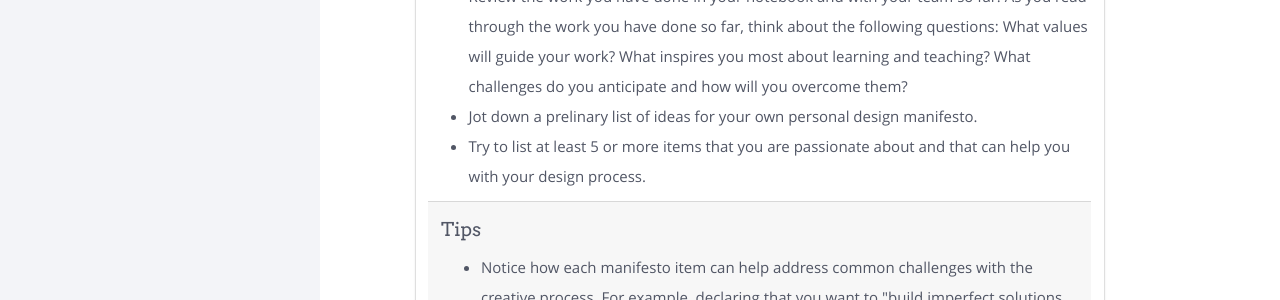
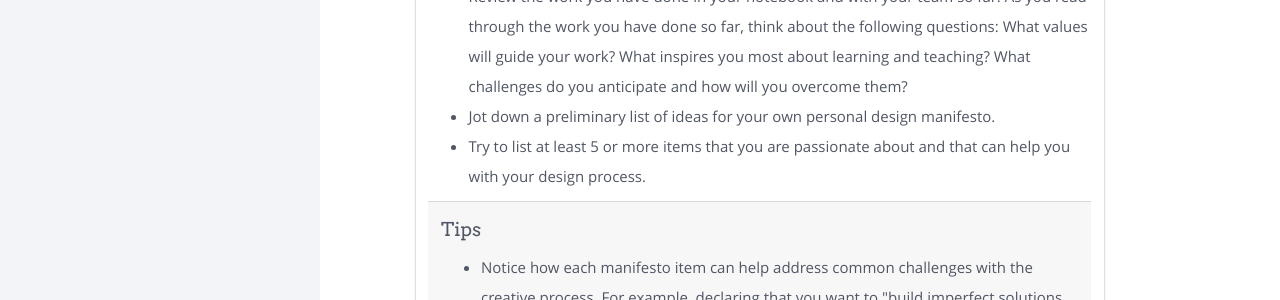
Before and after one commit to UCLALibrary/foundations, a Jekyll site: the page built from modules/manifestos/_posts/2000-01-01-your-manifesto.html, in a window 1280 px wide and 900 px high, scrolled down 1301 px. Shown: the part 154-454 px from the top of the window. Built offline with Jekyll 4.4.1, drawn with Linux system fonts in a browser that asks for light colours; nearby versions of some CDN libraries.

Commit message:
Changed "prelinary" to "preliminary"

```diff
--- a/modules/manifestos/_posts/2000-01-01-your-manifesto.html
+++ b/modules/manifestos/_posts/2000-01-01-your-manifesto.html
@@ -23,7 +23,7 @@ title: Your Manifesto
     <p class="card-text">Make your own personal design manifesto.</p>
     <ul>
         <li>Review the work you have done in your notebook and with your team so far. As you read through the work you have done so far, think about the following questions: What values will guide your work? What inspires you most about learning and teaching? What challenges do you anticipate and how will you overcome them?</li>
-        <li>Jot down a prelinary list of ideas for your own personal design manifesto.</li>
+        <li>Jot down a preliminary list of ideas for your own personal design manifesto.</li>
         <li>Try to list at least 5 or more items that you are passionate about and that can help you with your design process.</li>
     </ul>
     <div class="card-footer">
```
